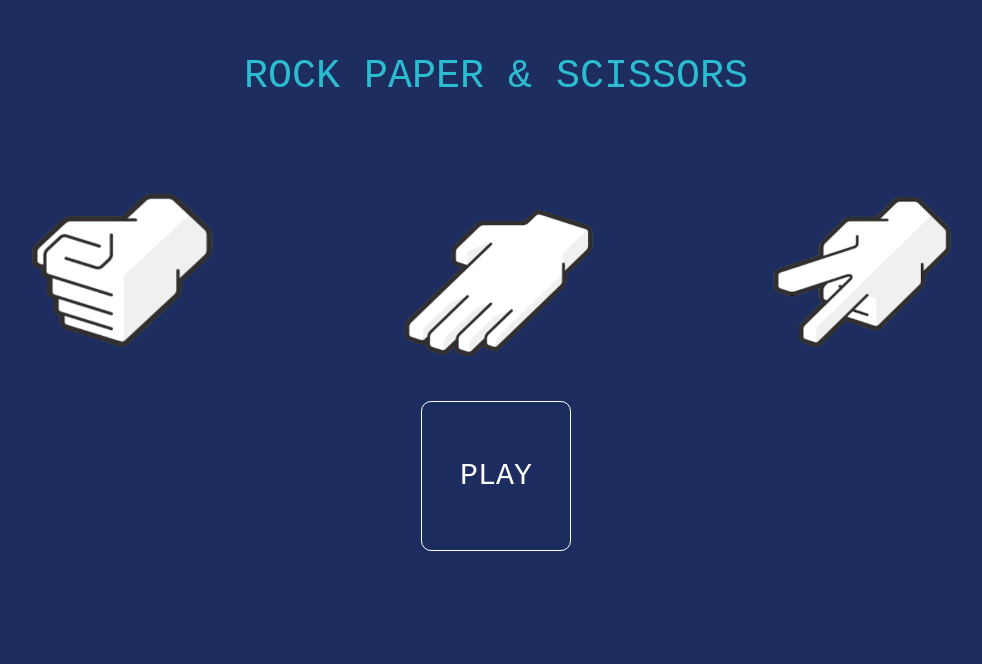
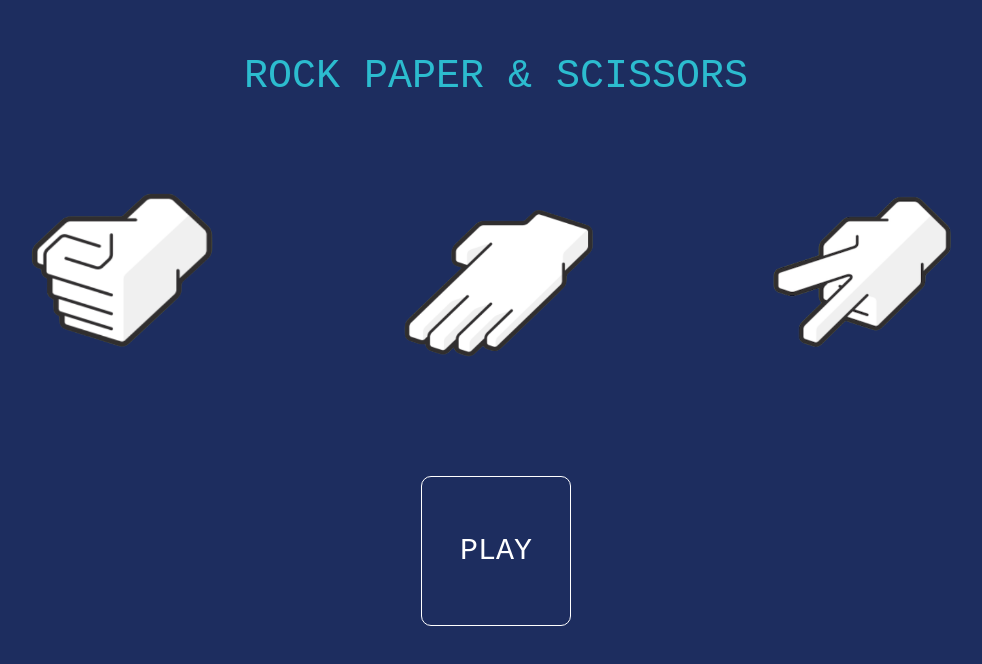
Before and after one commit to Tomal1/rock-paper-scissors, a React (Vite) app: page /rock-paper-scissors in a window 1280 px wide. Shown: the part 124-788 px from the top of the page, without its empty margins (144-1126 px from the left). Built offline with nearby package versions, Linux system fonts and the light colour scheme.

Commit message:
intro button moved lower

```diff
--- a/src/App.jsx
+++ b/src/App.jsx
@@ -5,7 +5,7 @@ import NotFoundPage from "./components/NotFoundPage";
 
 // to use react-router-dom do first - npm i react-router-dom
 
-// import these
+// React hooks cannot be used inside class components
 import { createBrowserRouter, RouterProvider } from "react-router-dom";
 
 // save in a variable
@@ -26,6 +26,7 @@ const router = createBrowserRouter([
   },
 ]);
 
+// the hook can be used hear because App is a functinal component
 function App() {
   return (
     <>
--- a/src/assets/style/intro.css
+++ b/src/assets/style/intro.css
@@ -99,6 +99,7 @@
 }
 
 .controlCon button {
+  margin-top: 150px;
   background: none;
   border-style: none;
   border: 1px solid white;
@@ -127,6 +128,7 @@
   }
 
   .controlCon button {
+    margin-top: 0px;
     height: 50px;
     width: 50px;
     font-size: 15px;
```
